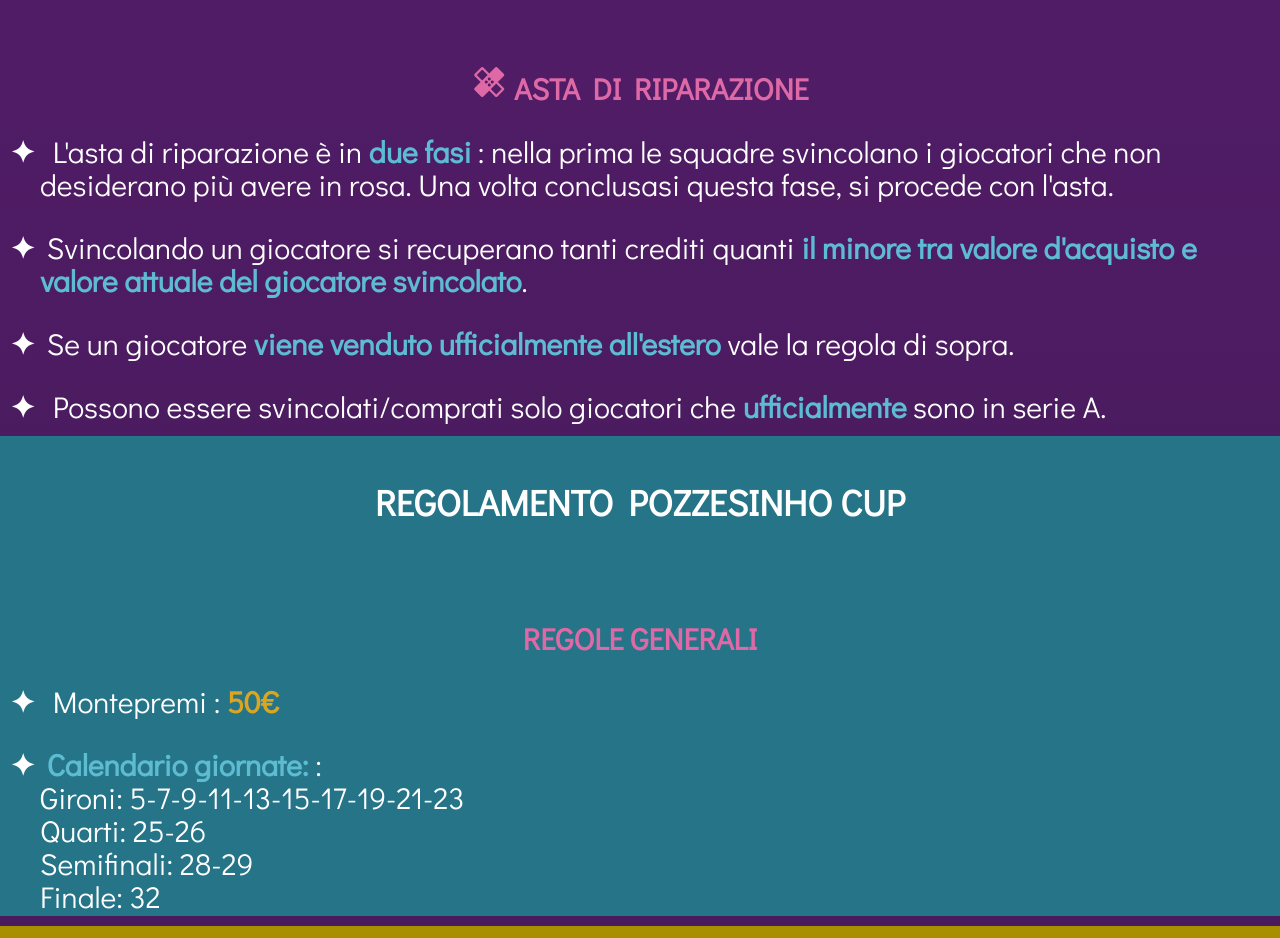
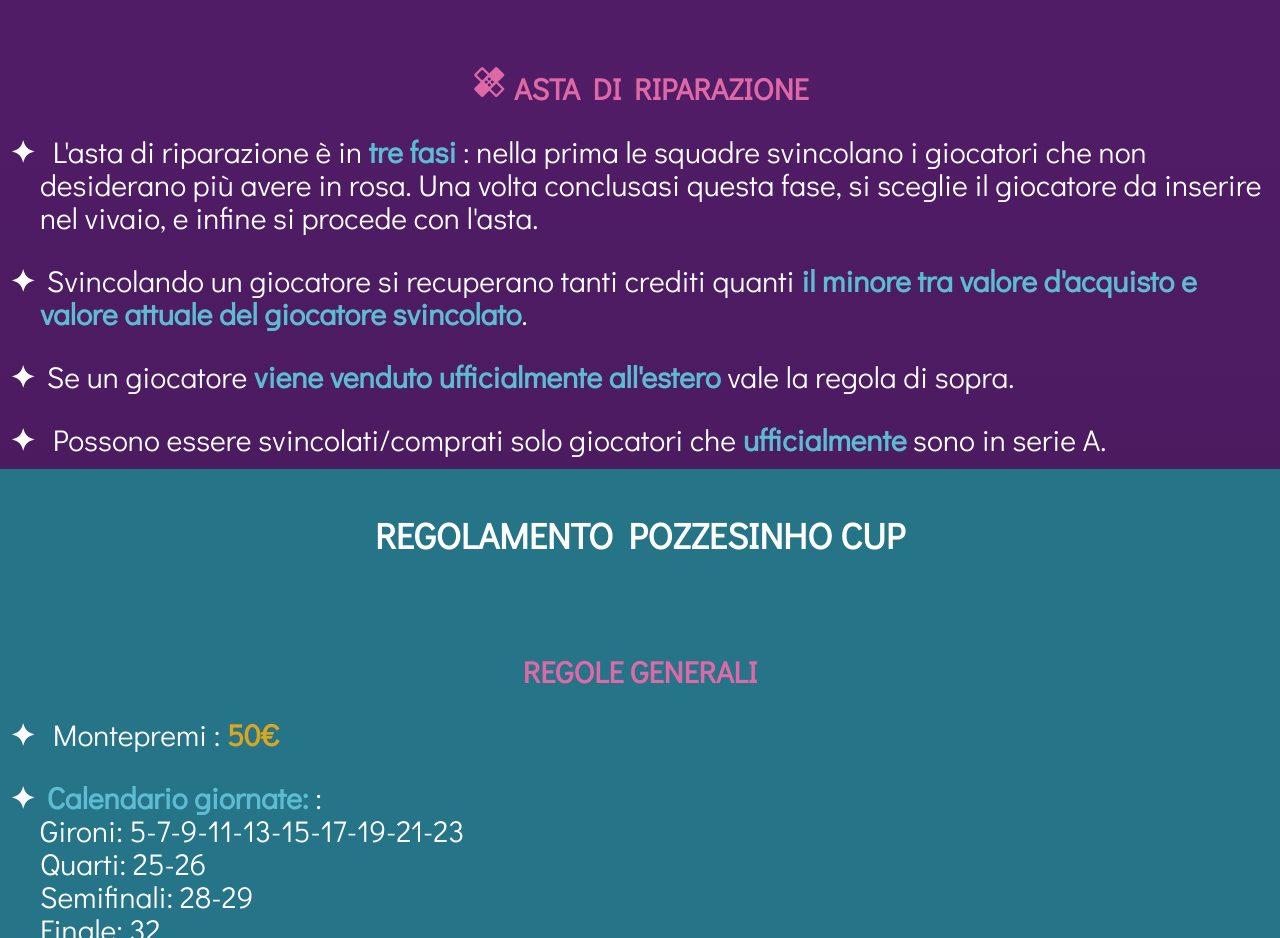
Before and after one commit to AngPan/fantaperla, a plain HTML site: page index.html in a window 1280 px wide. Shown: the part 2860-3798 px from the top of the page. Drawn offline with nearby package versions, Linux system fonts and the light colour scheme; files whose address does not match are found by name.

Commit message:
Update index.html

```diff
--- a/index.html
+++ b/index.html
@@ -238,9 +238,9 @@
                     <b><i class="material-icons md-36">healing</i> ASTA DI RIPARAZIONE</b>
                     <ul>
                         <li class="simple_text">
-                            L'asta di riparazione è in <b style="color: #5dbcd2;">due fasi</b> : nella prima le squadre
+                            L'asta di riparazione è in <b style="color: #5dbcd2;">tre fasi</b> : nella prima le squadre
                             svincolano i giocatori che non desiderano più avere in rosa. Una volta conclusasi questa
-                            fase, si procede con l'asta.
+                            fase, si sceglie il giocatore da inserire nel vivaio, e infine si procede con l'asta.
                         </li>
                         <li class="simple_text">
                             Svincolando un giocatore si recuperano tanti crediti quanti <b style="color: #5dbcd2;">il minore tra valore d'acquisto e valore attuale del giocatore svincolato</b>.
```
